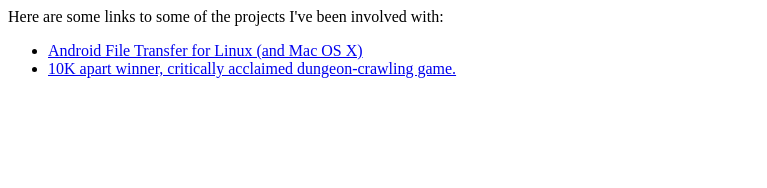
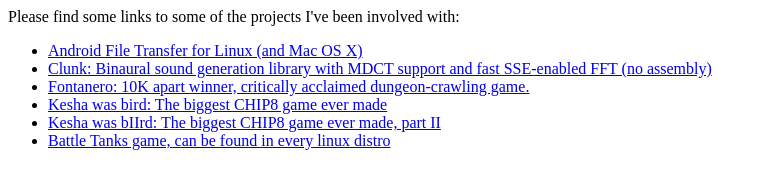
Before and after one commit to whoozle/whoozle.github.io, a plain HTML site: page index.html in a window 1280 px wide. Shown: the whole page, without its empty margins (0-767 px from the left). Drawn offline with Linux system fonts and the light colour scheme.

Commit message:
more links added

```diff
--- a/index.html
+++ b/index.html
@@ -2,10 +2,14 @@
 <head>
 </head>
 <body>
-	Here are some links to some of the projects I've been involved with:
+	Please find some links to some of the projects I've been involved with:
 	<ul>
 	<li><a href="http://whoozle.github.io/android-file-transfer-linux/">Android File Transfer for Linux (and Mac OS X)</a></li>
-	<li><a href="http://whoozle.github.io/fontanero/">10K apart winner, critically acclaimed dungeon-crawling game.</a></li>
+	<li><a href="https://github.com/whoozle/clunk">Clunk: Binaural sound generation library with MDCT support and fast SSE-enabled FFT (no assembly)</a></li>
+	<li><a href="http://whoozle.github.io/fontanero/">Fontanero: 10K apart winner, critically acclaimed dungeon-crawling game.</a></li>
+	<li><a href="http://www.awfuljams.com/little-awful-2016/games/kesha-was-bird">Kesha was bird: The biggest CHIP8 game ever made</a></li>
+	<li><a href="http://www.awfuljams.com/octojam-iii/games/kesha-was-biird">Kesha was bIIrd: The biggest CHIP8 game ever made, part II</a></li>
+	<li><a href="https://github.com/whoozle/btanks">Battle Tanks game, can be found in every linux distro</a></li>
 	</ul>
 </body>
 </html>
```
